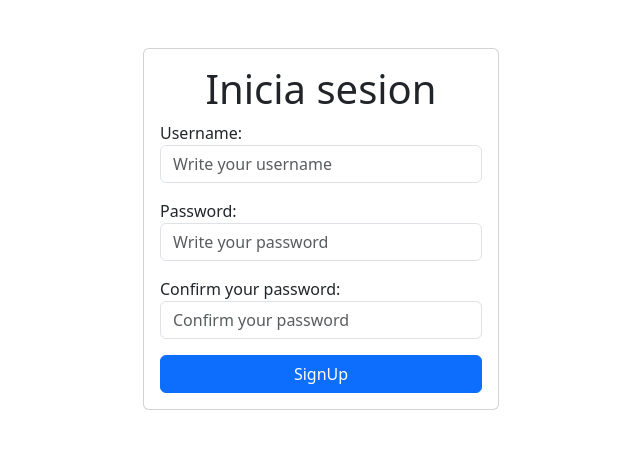
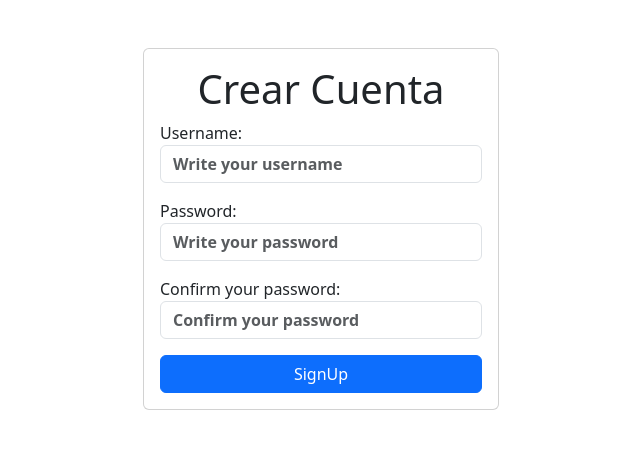
Before and after one commit to SamRuaF/DjangoCrud, a Django app: template tasks/templates/signup.html in a window 1280 px wide. Shown: the part 56-505 px from the top of the page, without its empty margins (319-959 px from the left). Run offline with Django 5.2, Linux system fonts and the light colour scheme; the template is opened without the code that fills it, so the values that code supplies are empty.

Commit message:
Placeholder bold and border radius

```diff
--- a/tasks/templates/signup.html
+++ b/tasks/templates/signup.html
@@ -1,4 +1,13 @@
-{% extends 'base.html' %}
+<!DOCTYPE html>
+<html lang="en">
+<head>
+    <meta charset="UTF-8">
+    <meta name="viewport" content="width=device-width, initial-scale=1.0">
+    <title>Document</title>
+    <link rel="stylesheet" href="style.css">
+</head>
+<body>
+    {% extends 'base.html' %}
 {% block content %}
 
 <main class="container">
@@ -6,7 +15,7 @@
 <div class="row">
     <div class="col-md-4 offset-md-4 mt-5">
         <form method="POST" class="card card-body">
-            <h1 class="text-center">Inicia sesion</h1>
+            <h1 class="text-center">Crear Cuenta</h1>
 
         {{error}}
         {% csrf_token %}
@@ -31,3 +40,5 @@
 </main>
 
 {% endblock %}
+</body>
+</html>
--- /dev/null
+++ b/tasks/templates/style.css
@@ -0,0 +1,6 @@
+.card {
+    border-radius: 15px; /* Ajusta este valor según tus preferencias */
+ }
+ input::placeholder {
+    font-weight: bold; /* Hace que el texto del placeholder sea bold */
+ }
```
